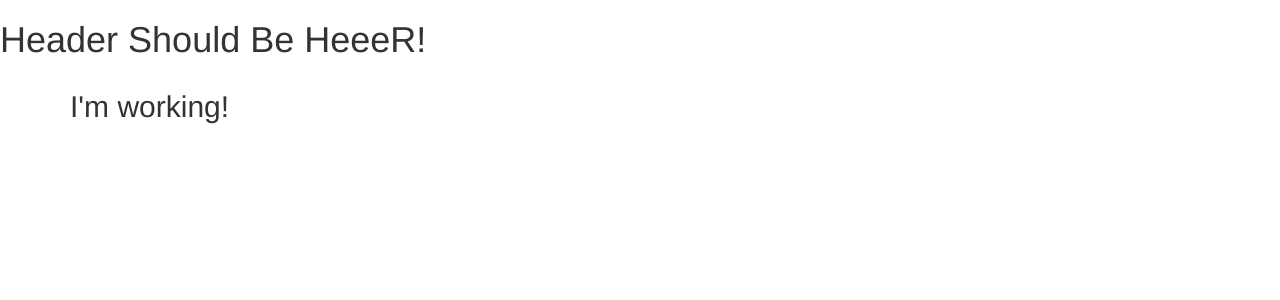
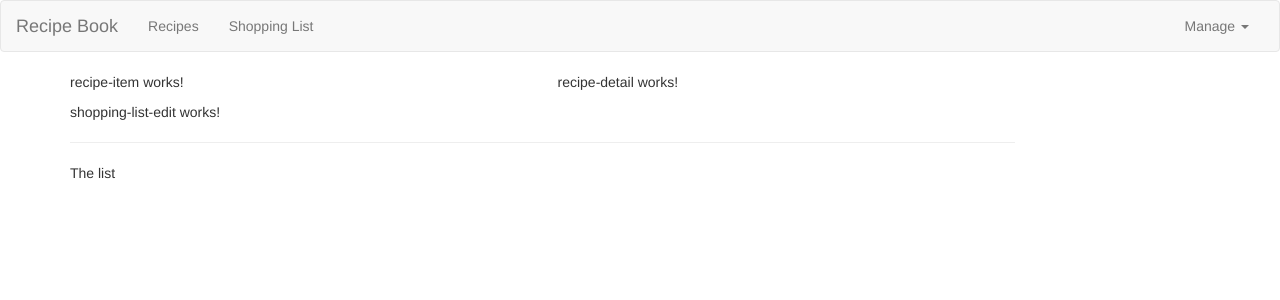
Before and after one commit to 3la2ooh/Recipe-Todo, an Angular app: page / in a window 1280 px wide. Shown: the top 300 px of the page. Built offline with nearby package versions, Linux system fonts and the light colour scheme.

Commit message:
Add a header to the website

```diff
--- a/src/app/app.component.html
+++ b/src/app/app.component.html
@@ -2,8 +2,8 @@
 <div class="container">
   <div class="row">
     <div class="col-md-12">
-      <h2>I'm working!</h2>
-
+      <app-recipes></app-recipes>
+      <app-shopping-list></app-shopping-list>
     </div>
   </div>
 </div>
--- a/src/app/header/header.component.html
+++ b/src/app/header/header.component.html
@@ -1 +1,26 @@
-<h1>Header Should Be HeeeR!</h1>
+<nav class="navbar navbar-default">
+    <div class="container-fluid">
+        <div class="navbar-header">
+            <button type="button" class="navbar-toggle" (click)="collapsed = !collapsed">
+                <span class="icon-bar" *ngFor="let iconBar of [1, 2, 3]"></span>
+            </button>
+            <a href="#" class="navbar-brand">Recipe Book</a>
+        </div>
+
+        <div class="navbar-collapse" [class.collapse]="collapsed" (window:resize)="collapsed = true">
+            <ul class="nav navbar-nav">
+                <li><a href="#">Recipes</a></li>
+                <li><a href="#">Shopping List</a></li>
+            </ul>
+            <ul class="nav navbar-nav navbar-right">
+                <li class="dropdown">
+                    <a href="#" class="dropdown-toggle" role="button">Manage <span class="caret"></span></a>
+                    <ul class="dropdown-menu">
+                        <li><a href="#">Save Data</a></li>
+                        <li><a href="#">Fetch Data</a></li>
+                    </ul>
+                </li>
+            </ul>
+        </div>
+    </div>
+</nav>
--- a/src/app/header/header.component.ts
+++ b/src/app/header/header.component.ts
@@ -6,4 +6,5 @@
     styleUrls: ['./header.component.css']
 })
 export class HeaderComponent {
+    collapsed = true;
 }
--- a/src/app/recipes/recipe-list/recipe-list.component.html
+++ b/src/app/recipes/recipe-list/recipe-list.component.html
@@ -1 +1 @@
-<p>recipe-list works!</p>
+<app-recipe-item></app-recipe-item>
--- a/src/app/recipes/recipes.component.html
+++ b/src/app/recipes/recipes.component.html
@@ -1 +1,8 @@
-<p>recipes works!</p>
+<div class="row">
+    <div class="col-md-5">
+        <app-recipe-list></app-recipe-list>
+    </div>
+    <div class="col-md-7">
+        <app-recipe-detail></app-recipe-detail>
+    </div>
+</div>
--- a/src/app/shopping-list/shopping-list.component.html
+++ b/src/app/shopping-list/shopping-list.component.html
@@ -1 +1,7 @@
-<p>shopping-list works!</p>
+<div class="row">
+    <div class="col-xs-10">
+        <app-shopping-list-edit></app-shopping-list-edit>
+        <hr>
+        <p>The list</p>
+    </div>
+</div>
```
